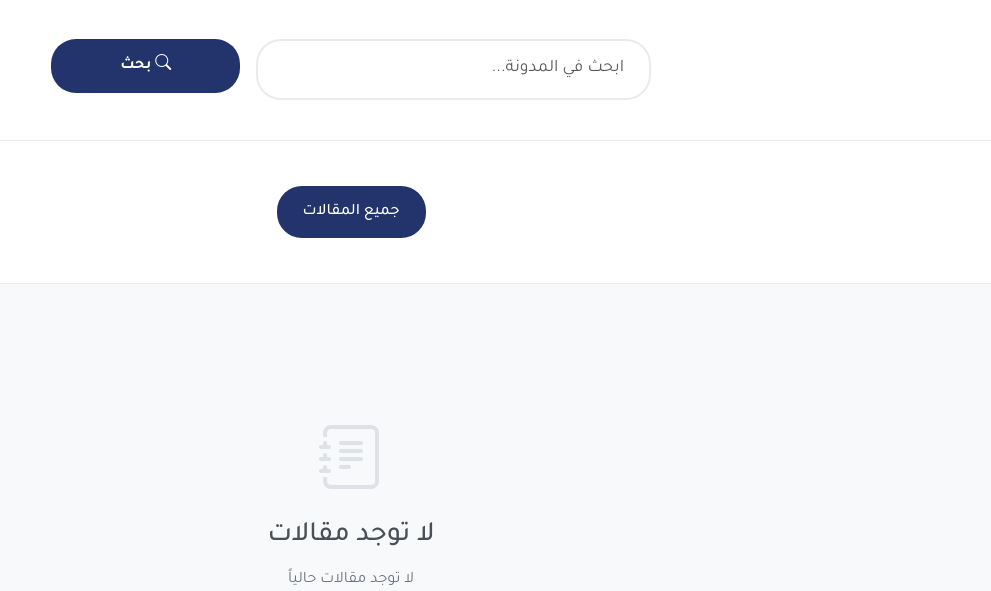
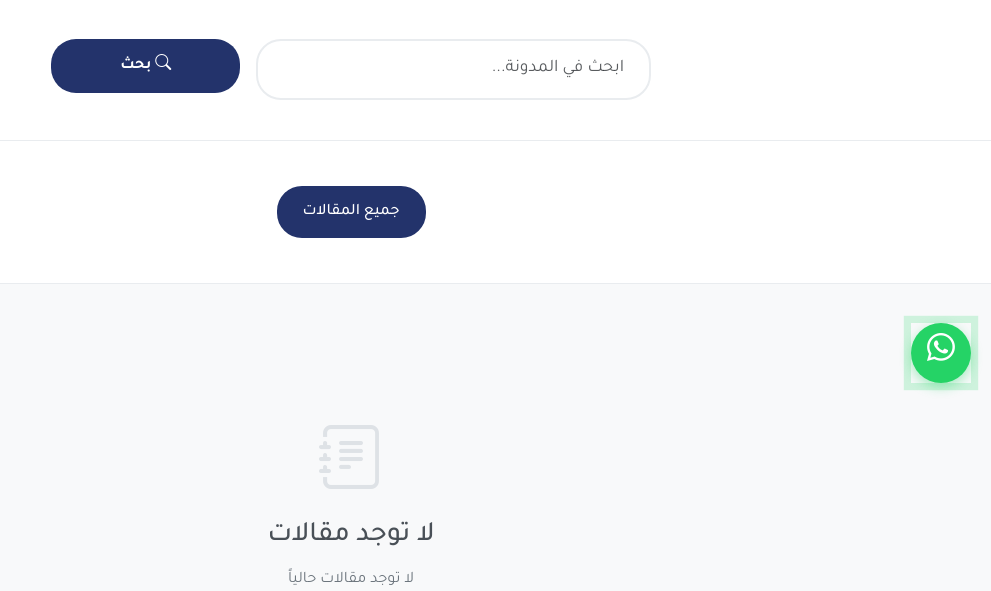
Before and after one commit to moaskary20/miss-helpers, a Laravel app: page /blog in a window 1280 px wide. Shown: the part 317-908 px from the top of the page, without its empty margins (289-1280 px from the left). Run offline with Laravel 12, Linux system fonts and the light colour scheme; data that the repository does not hold is empty; parts of the project's set-up code (start-up, migrations or seed data) failed here and were passed over.

Commit message:
إضافة أيقونة واتساب ثابتة فوق علامة الشات
- إضافة أيقونة واتساب عائمة في جميع الصفحات
- الأيقونة تفتح واتساب على الرقم +97143430391
- تصميم جذاب مع تأثيرات hover وpulse animation
- تصميم متجاوب للهواتف المحمولة
- موضع الأيقونة فوق علامة الشات مباشرة
- ألوان واتساب الرسمية (#25D366)
- تأثيرات تفاعلية عند hover

```diff
--- a/resources/views/partials/footer.blade.php
+++ b/resources/views/partials/footer.blade.php
@@ -113,6 +113,13 @@
         </div>
     </div>
 </footer>
+
+<!-- WhatsApp Floating Button -->
+<div class="whatsapp-float">
+    <a href="https://wa.me/97143430391" target="_blank" class="whatsapp-btn" title="تواصل معنا عبر واتساب">
+        <i class="bi bi-whatsapp"></i>
+    </a>
+</div>
 
 <style>
 /* Footer */
@@ -355,4 +362,70 @@
         margin: 0 8px;
     }
 }
+
+/* WhatsApp Floating Button */
+.whatsapp-float {
+    position: fixed;
+    bottom: 100px;
+    right: 20px;
+    z-index: 1000;
+    animation: pulse 2s infinite;
+}
+
+.whatsapp-btn {
+    display: flex;
+    align-items: center;
+    justify-content: center;
+    width: 60px;
+    height: 60px;
+    background: #25D366;
+    color: white;
+    border-radius: 50%;
+    text-decoration: none;
+    box-shadow: 0 4px 12px rgba(37, 211, 102, 0.4);
+    transition: all 0.3s ease;
+    font-size: 28px;
+}
+
+.whatsapp-btn:hover {
+    background: #128C7E;
+    color: white;
+    text-decoration: none;
+    transform: scale(1.1);
+    box-shadow: 0 6px 20px rgba(37, 211, 102, 0.6);
+}
+
+.whatsapp-btn i {
+    font-size: 28px;
+}
+
+@keyframes pulse {
+    0% {
+        box-shadow: 0 0 0 0 rgba(37, 211, 102, 0.7);
+    }
+    70% {
+        box-shadow: 0 0 0 10px rgba(37, 211, 102, 0);
+    }
+    100% {
+        box-shadow: 0 0 0 0 rgba(37, 211, 102, 0);
+    }
+}
+
+/* Mobile Responsive for WhatsApp Button */
+@media (max-width: 768px) {
+    .whatsapp-float {
+        bottom: 80px;
+        right: 15px;
+    }
+
+    .whatsapp-btn {
+        width: 50px;
+        height: 50px;
+        font-size: 24px;
+    }
+
+    .whatsapp-btn i {
+        font-size: 24px;
+    }
+}
 </style>
```
